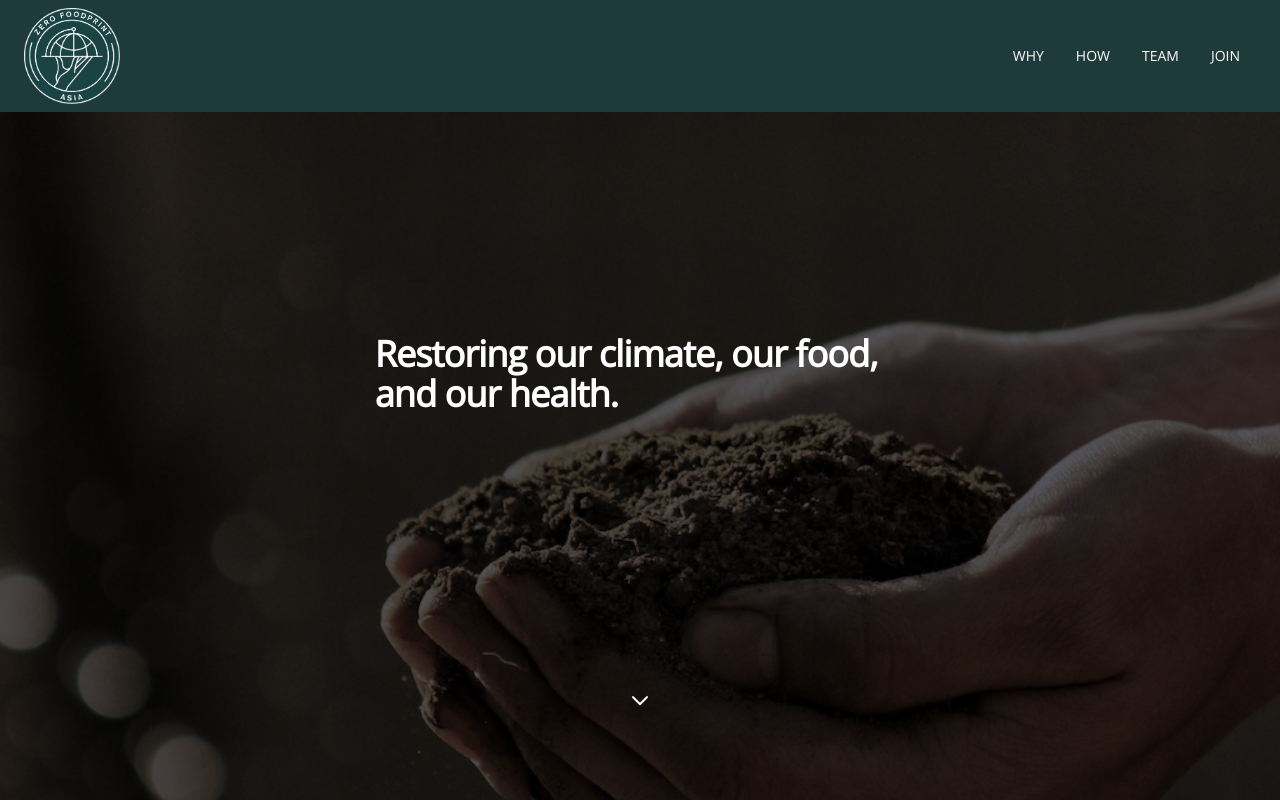
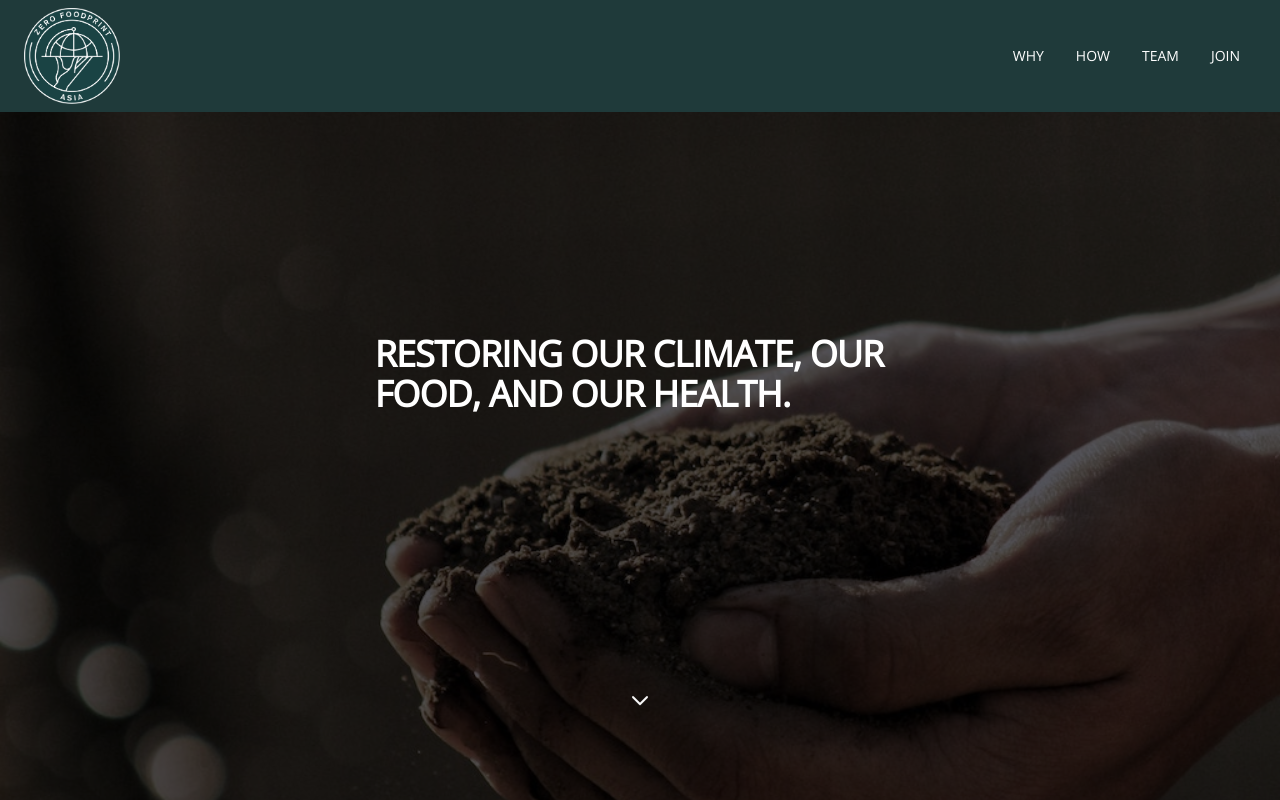
Before and after one commit to denistsoi/zerofoodprintasia, a Next.js app: page / in a window 1280 px wide. Shown: the top 800 px of the page. Built offline with nearby package versions, Linux system fonts and the light colour scheme.

Commit message:
ADD: fix hero and cleaup component;

```diff
--- a/components/Footer.tsx
+++ b/components/Footer.tsx
@@ -11,11 +11,6 @@ export const Footer = () => (
       >
         {navigation.main.map((item) => (
           <div key={item.name} className="px-5 py-2">
-            {/* <Link href={item.href}>
-              <span className="underline cursor-pointer text-base text-white hover:text-gray-50">
-                {item.name}
-              </span>
-            </Link> */}
             <Link key={item.name} href={item.href}>
               <span className="cursor-pointer whitespace-nowrap text-sm font-medium text-white hover:text-gray-300 no-underline uppercase justify-center-center flex items-center py-2 px-4">
                 {item.name}
--- a/components/Hero.tsx
+++ b/components/Hero.tsx
@@ -24,19 +24,18 @@ export const Hero = ({
   const [showScroll, toggleScrollIcon] = useState(true)
 
   const toggleViewScroll = () => {
-    const showScrollIcon = window.scrollY < 40 ? true : false
+    const showScrollIcon = window?.scrollY < 40 ? true : false
     toggleScrollIcon(showScrollIcon)
   }
-  const watchScroll = () => {
-    window.addEventListener("scroll", toggleViewScroll)
-  }
+
   useEffect(() => {
-    watchScroll()
-
-    return () => {
-      window.removeEventListener("scroll", toggleViewScroll)
+    if (typeof window !== undefined) {
+      window.addEventListener("scroll", toggleViewScroll)
+      return () => {
+        window.removeEventListener("scroll", toggleViewScroll)
+      }
     }
-  }, [window.scrollY])
+  })
 
   return (
     <section>
@@ -45,8 +44,9 @@ export const Hero = ({
           <Image
             className="w-full h-full object-cover"
             src={filename}
-            alt=""
+            alt={filename}
             layout="fill"
+            quality={30}
             priority
           />
           <div
@@ -57,7 +57,7 @@ export const Hero = ({
         </div>
         <div className="relative pt-24 pb-8 sm:pt-32 sm:pb-16 px-4 sm:px-6 lg:px-8 hero grid">
           <div className="max-w-prose mx-auto flex items-center">
-            <h1 className="text-xl font-extrabold tracking-tight text-white sm:text-4xl lg:text-4xl md:pl-8">
+            <h1 className="text-xl font-extrabold tracking-tight text-white sm:text-4xl lg:text-4xl md:pl-8 uppercase smallcaps">
               {slogan}
             </h1>
           </div>
@@ -76,9 +76,9 @@ export const Hero = ({
                 stroke="currentColor"
               >
                 <path
-                  stroke-linecap="round"
-                  stroke-linejoin="round"
-                  stroke-width="2"
+                  strokeLinecap="round"
+                  strokeLinejoin="round"
+                  strokeWidth="2"
                   d="M19 9l-7 7-7-7"
                 />
               </svg>
--- a/styles/globals.css
+++ b/styles/globals.css
@@ -17,6 +17,7 @@ a {
   text-decoration: underline;
   color: var(--green);
 }
+
 p {
   @apply text-gray-700;
   @apply leading-6;
@@ -24,7 +25,8 @@ p {
 }
 
 h1 {
-  /* font-family: "ro" */
+  font-family: "Open Sans", sans-serif;
+  font-weight: normal;
 }
 
 .hero {
@@ -37,3 +39,7 @@ main {
 section {
   scroll-snap-align: start;
 }
+
+.smallcaps {
+  font-variant: small-caps;
+}
```
